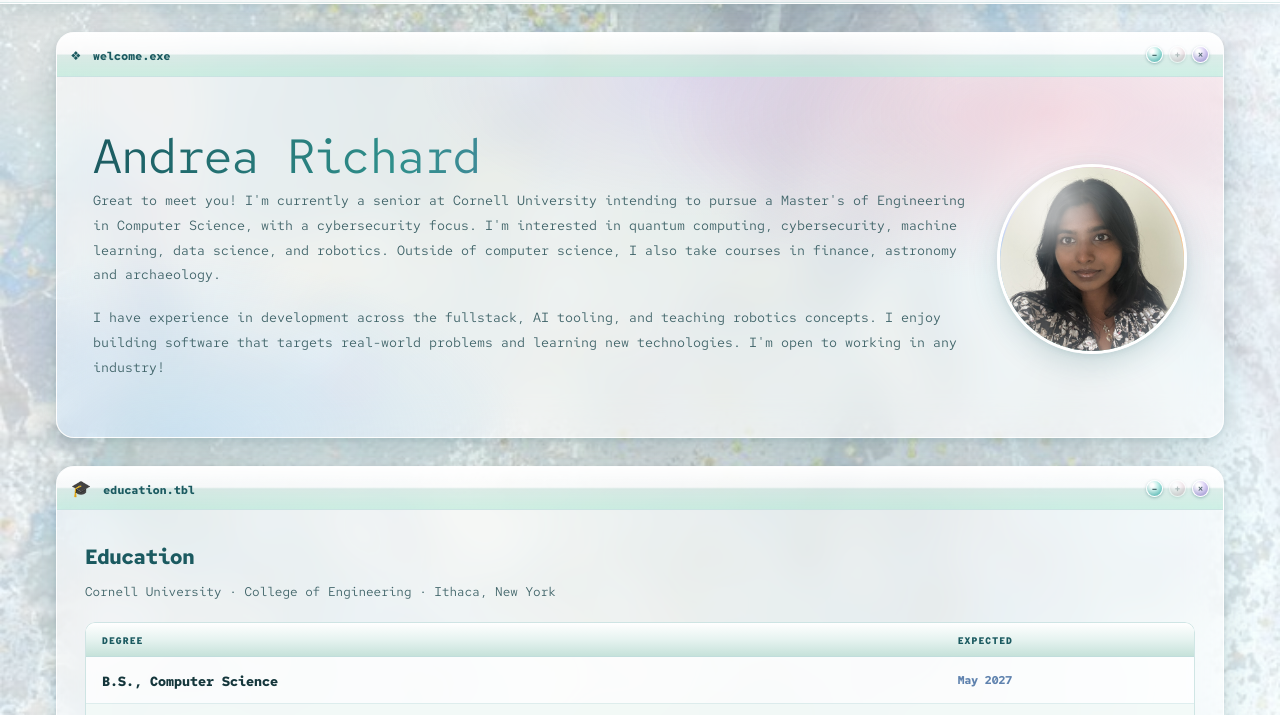
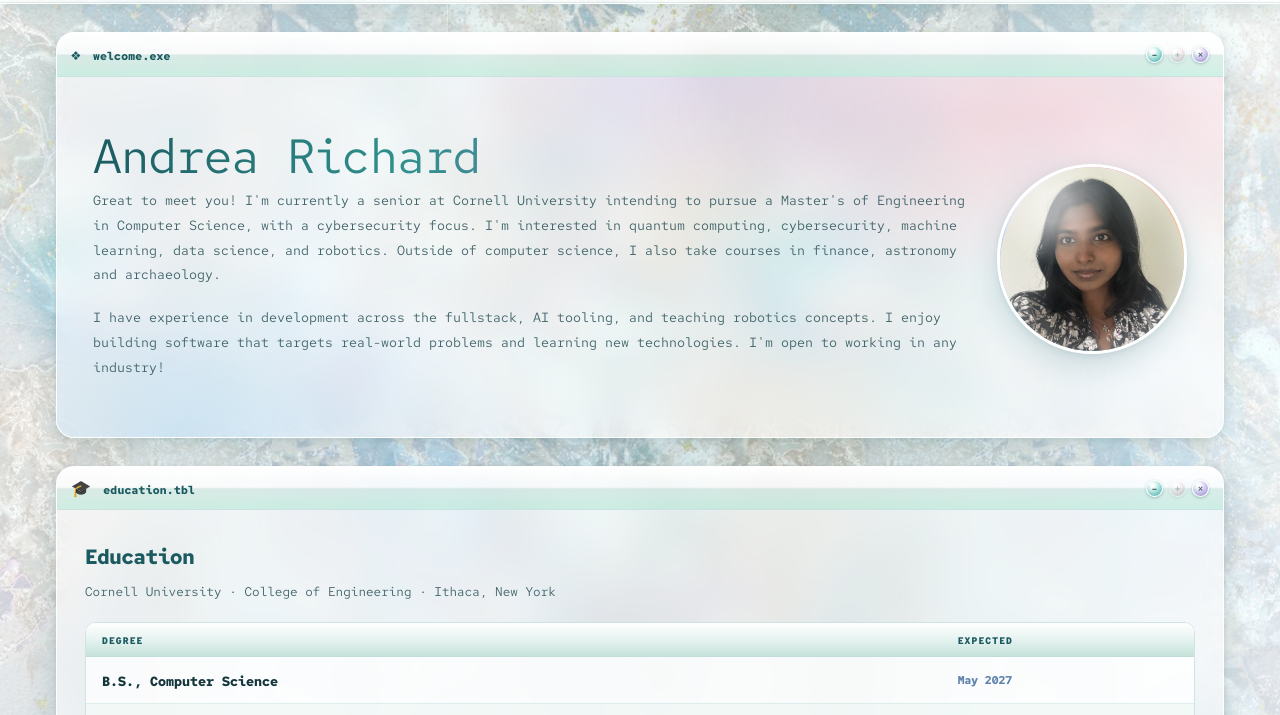
Before and after one commit to andrea-richard/andrea-richard.github.io, a plain HTML site: page index.html in a window 1280 px wide. Shown: the part 77-792 px from the top of the page. Drawn offline with Linux system fonts and the light colour scheme.

Commit message:
minor ui edit for background

```diff
--- a/styles.css
+++ b/styles.css
@@ -68,8 +68,8 @@ body {
   background-image:
     linear-gradient(90deg, rgba(247,255,254,.55), rgba(198,226,218,.35) 60%, rgba(247,255,254,.7)),
     url("assets/bgrd.webp");
-  background-size: contain;
-  background-attachment: scroll;
+  background-size: auto;
+  background-attachment:fixed;
   background-position: center;
   -webkit-font-smoothing: antialiased;
 }
```
